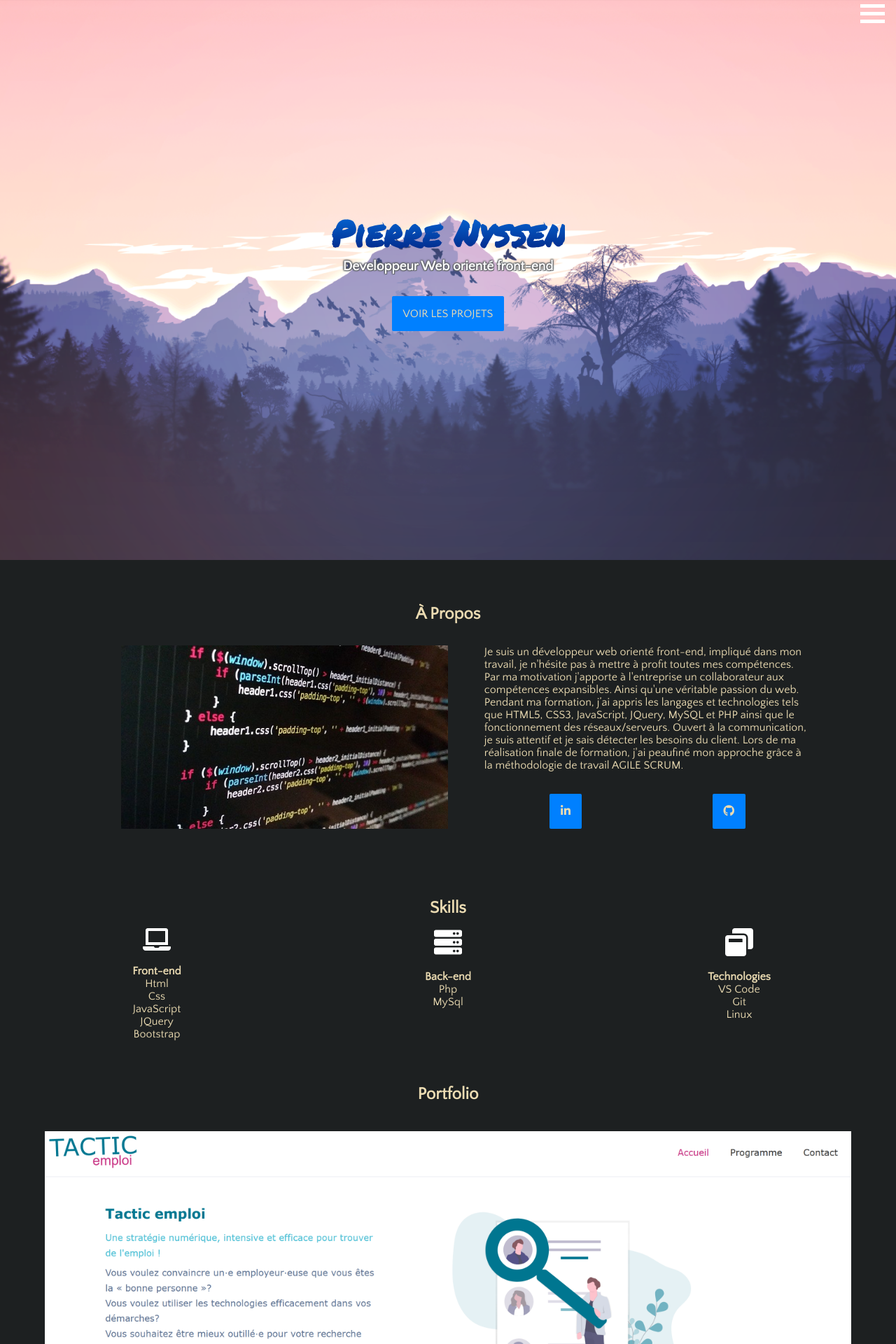
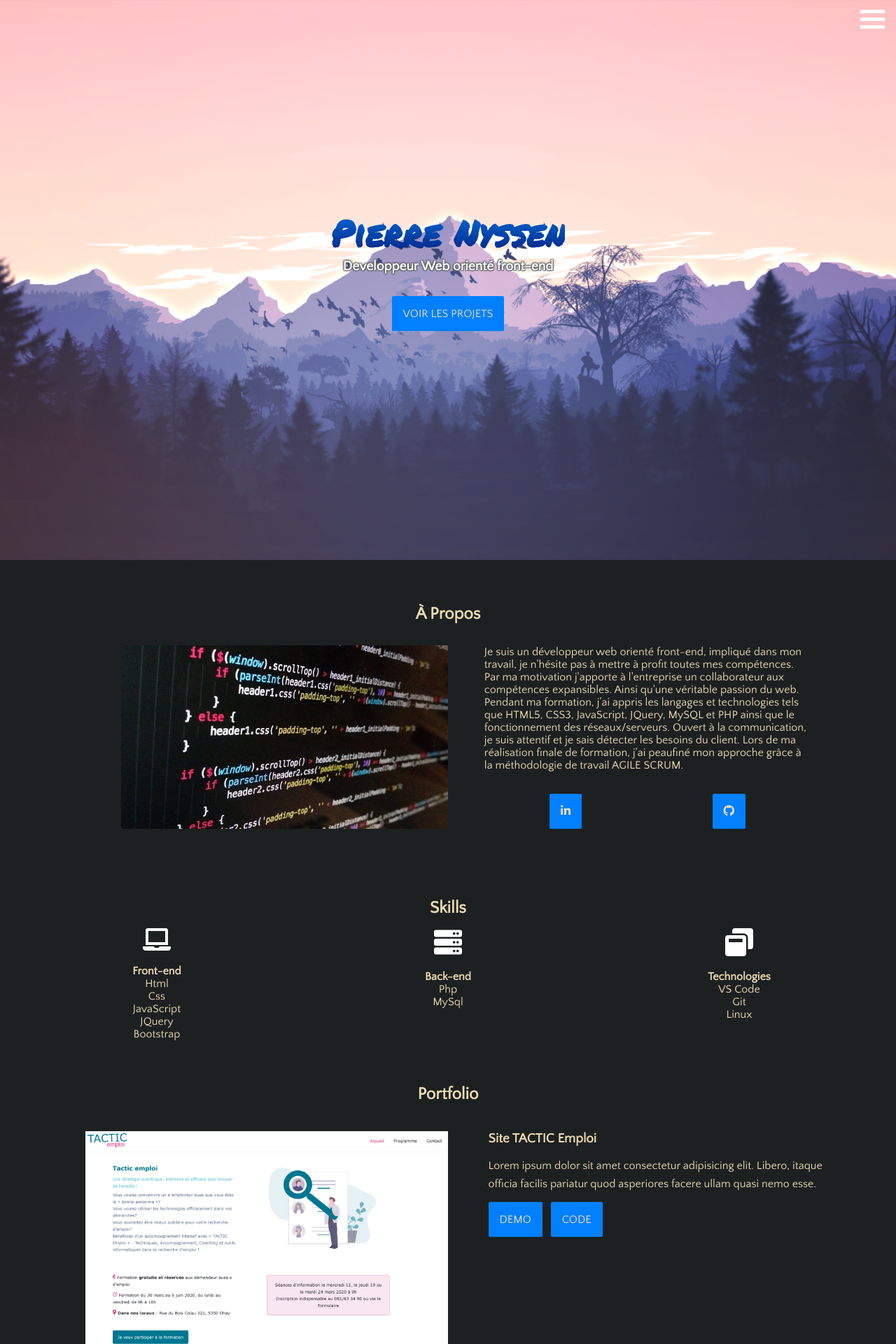
Before and after one commit to prilic/Portfolio-2020-Front-end-, a PHP site: page / in a window 1280 px wide. Shown: the top 1920 px of the page at 70% size. Run offline with PHP 8.4, Linux system fonts and the light colour scheme; some libraries are stand-ins or nearby versions.

Commit message:
add additional style in media queries

```diff
--- a/css/style.css
+++ b/css/style.css
@@ -99,6 +99,7 @@ nav a{
 #container {
     cursor: pointer;
     right: 1rem;
+    top: 0.5rem;
     position: fixed;
     z-index: 999;
   }
@@ -216,6 +217,7 @@ textarea{
 
 /*---Tablet---*/
 @media(min-width: 501px){
+    /*About*/
     #about-content{
     width: 90%;
     margin: auto;
@@ -228,12 +230,37 @@ textarea{
     #presentation{
         width: 45%;
     }
+    /*Project*/
+    .project{
+      display: flex;
+      justify-content: space-between;
+    }
+    .project-img{
+      width: 45%;
+      margin: auto;
+    }
+    .project-desc{
+      width: 45%;
+    }
+    .project-desc h3{
+    margin: 0 0 1rem 0;
+    }
+    .project p{
+        line-height: 1.6;
+    }
   }
 
 /*---Normal---*/
-/*@media (min-width: 769px)(max-width: 1200px){
-
-}*/
+@media (min-width: 769px){
+    /*About*/
+    #about #about-content #présentation p{
+        line-height: 1.6;
+    }
+    /*form*/
+    form{
+    width: 50%;
+    }
+}
 /*---Widescreen---*/
 /*@media (min-width: 1201px){
 
```
